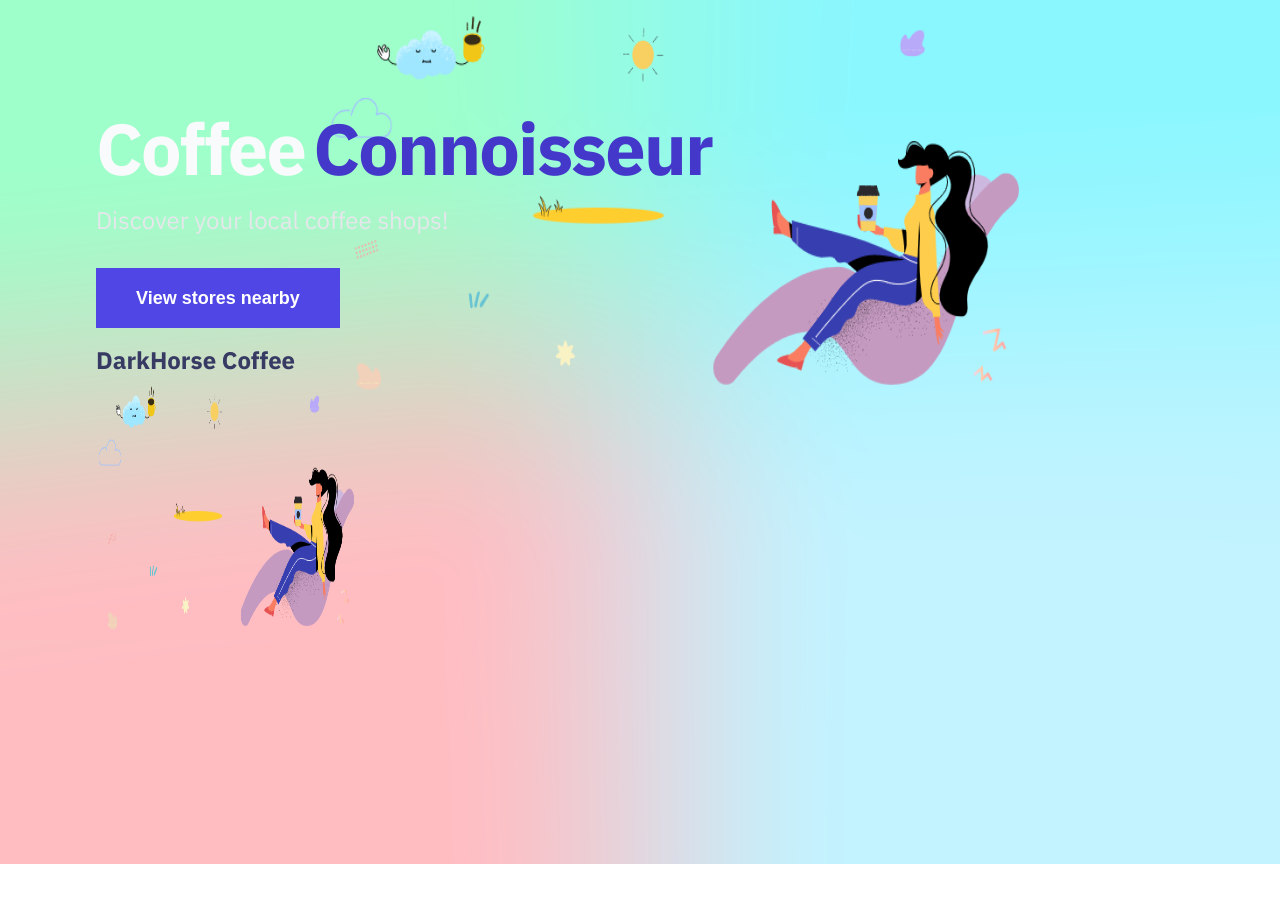
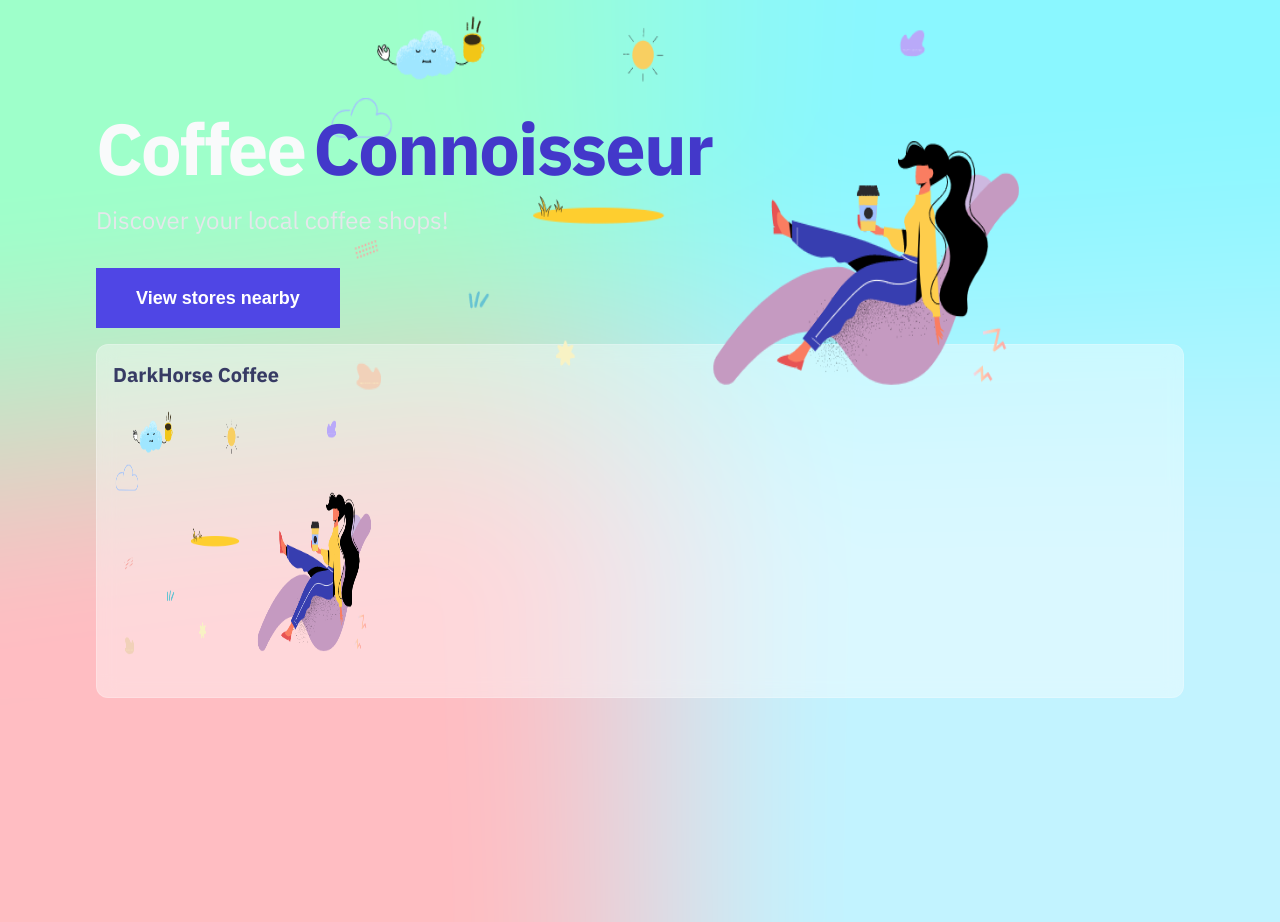
Before and after one commit to MiguelDominguezSanchez/ztm-complete-nextjs-developer-in-2022-discover-coffee-stores, a Next.js app: page / in a window 1280 px wide. Before the commit the page ends 864 px from the top, so only its background shows below. Built offline with nearby package versions, Linux system fonts and the light colour scheme.

Commit message:
lesson 49

```diff
--- a/components/card.js
+++ b/components/card.js
@@ -1,12 +1,26 @@
 import Link from 'next/link'
 import Image from 'next/image'
+import cls from 'classnames'
+
+import styles from './card.module.css'
 
 const Card = (props) => {
 	return (
 		<Link href={props.href}>
-			<a>
-				<h2>{props.name}</h2>
-				<Image src={props.imgUrl} width={260} height={260} />
+			<a className={styles.cardLink}>
+				<div className={cls('glass', styles.container)}>
+					<div className={styles.cardHeaderWrapper}>
+						<h2 className={styles.cardHeader}>{props.name}</h2>
+					</div>
+					<div className={styles.cardHeaderWrapper}>
+						<Image
+							className={styles.cardImage}
+							src={props.imgUrl}
+							width={260}
+							height={260}
+						/>
+					</div>
+				</div>
 			</a>
 		</Link>
 	)
--- a/components/card.module.css
+++ b/components/card.module.css
@@ -0,0 +1,56 @@
+.cardLink {
+  margin: auto;
+  --tw-shadow: 0 20px 25px -5px rgba(0, 0, 0, 0.1),
+    0 10px 10px -5px rgba(0, 0, 0, 0.04);
+  box-shadow: 0 0 transparent, 0 0 #0000, 0 0 transparent, 0 0 #0000,
+    0 0 transparent;
+
+  border-color: var(--text-white-100);
+  border-radius: 0.75rem /* 12px */;
+}
+
+.container {
+  border-radius: 0.75rem /* 12px */;
+  padding-top: 0.25rem /* 4px */;
+  padding-bottom: 0.25rem /* 4px */;
+  padding-bottom: 1.25rem /* 20px */;
+  padding-left: 1rem /* 16px */;
+  padding-right: 1rem /* 16px */;
+
+  backdrop-filter: blur(10px);
+}
+
+.cardHeaderWrapper {
+  margin-top: 0.75rem /* 12px */;
+  margin-bottom: 0.75rem /* 12px */;
+}
+
+.cardHeader {
+  text-overflow: ellipsis;
+  white-space: nowrap;
+  font-size: 1.25rem /* 20px */;
+  line-height: 1.75rem /* 28px */;
+  font-weight: 800;
+  overflow: hidden;
+  width: 16rem /* 256px */;
+}
+
+.cardImageWrapper {
+  color: var(--text-white-100);
+}
+
+.cardImage {
+  border-radius: 0.75rem /* 12px */;
+}
+
+@media (min-width: 1024px) {
+  .cardHeader {
+    width: 16rem /* 256px */;
+  }
+}
+
+@media (min-width: 768px) {
+  .cardHeader {
+    width: 16rem /* 256px */;
+  }
+}
--- a/package.json
+++ b/package.json
@@ -8,6 +8,7 @@
     "start": "next start"
   },
   "dependencies": {
+    "classnames": "^2.3.1",
     "next": "12.0.8",
     "react": "17.0.2",
     "react-dom": "17.0.2"
```
Also changed, not shown: 1 other file (tests, documents, lock files or other folders).
